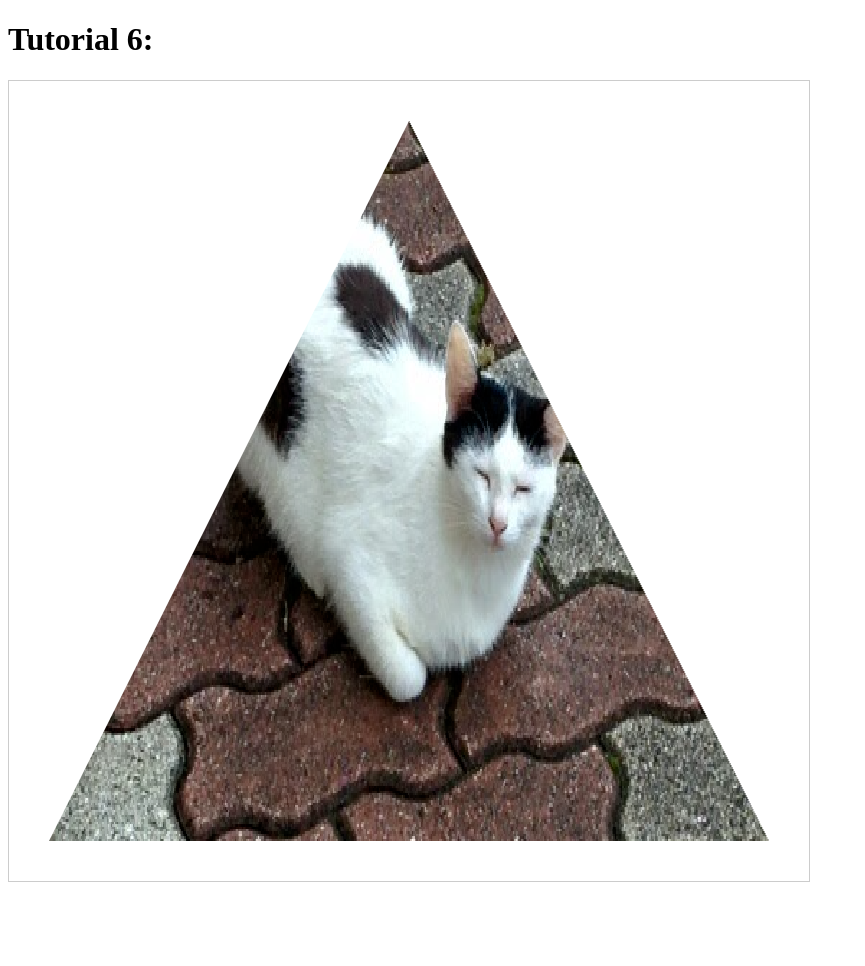
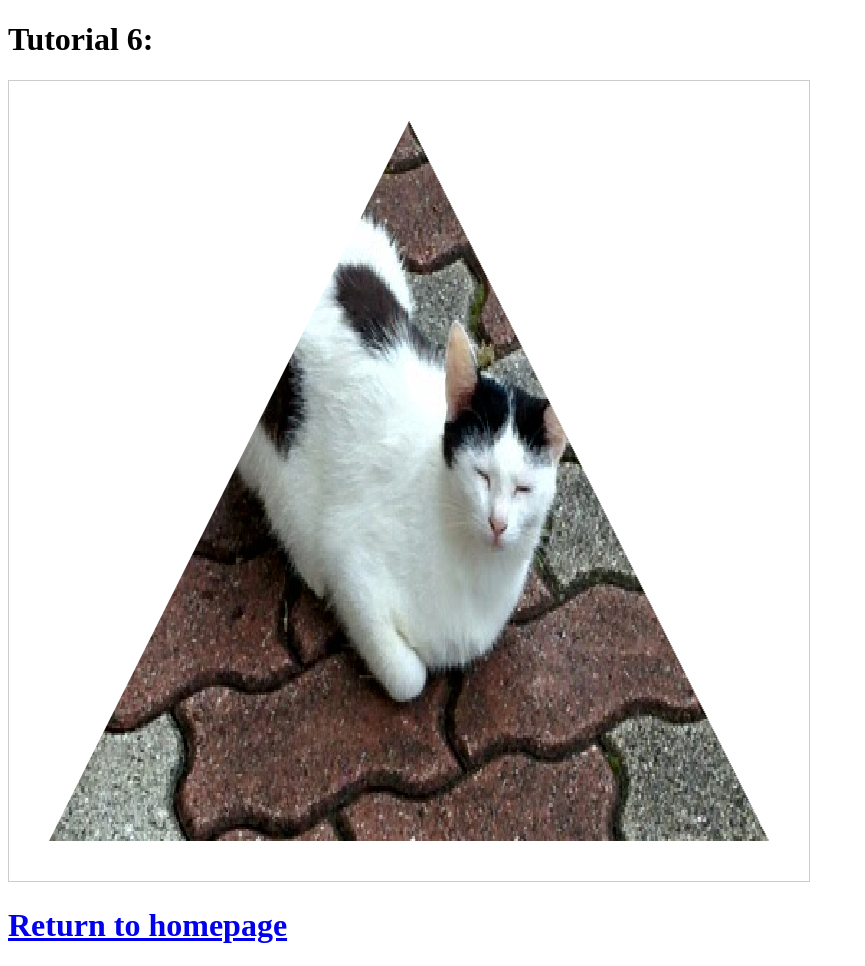
Before and after one commit to Traxyn/traxyn.github.io, a plain HTML site: page Tutorial_6/index.html in a window 1280 px wide. Shown: the whole page, without its empty margins (0-865 px from the left). Before the commit the page ends 894 px from the top, so only its background shows below. Drawn offline with Linux system fonts and the light colour scheme.

Commit message:
Small changes to README and Tutorial 6 Index
Removed divider on README, first test of link back to homepage

```diff
--- a/Tutorial_6/index.html
+++ b/Tutorial_6/index.html
@@ -8,4 +8,5 @@
         <canvas width="800" height="800"></canvas>
         <script src="main.js"></script>
     </body>
+    <h1><a href="./">Return to homepage</a></h1>
 </html>
```
Also changed, not shown: 1 other file.
